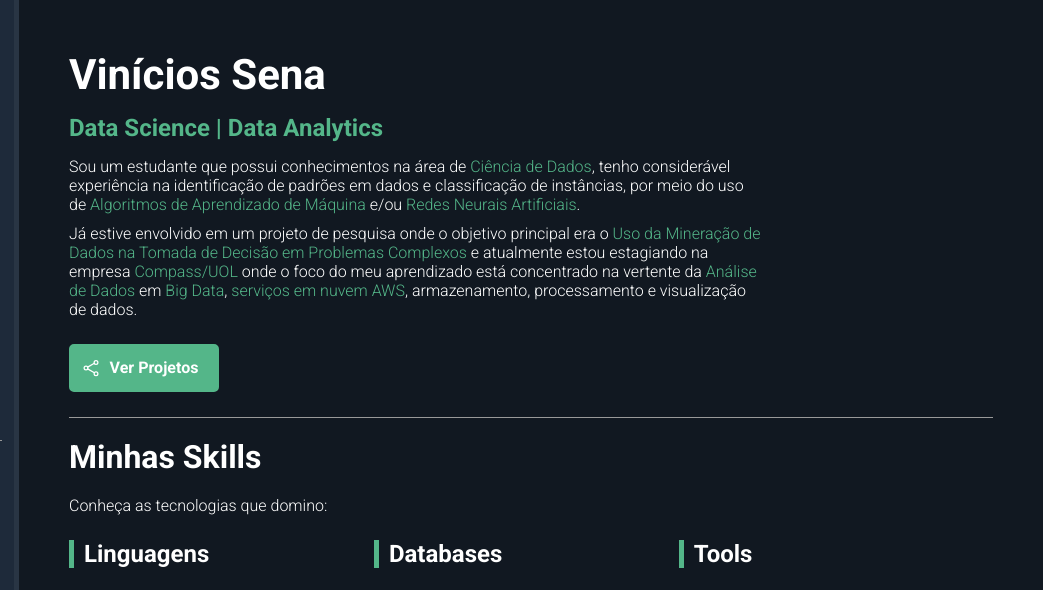
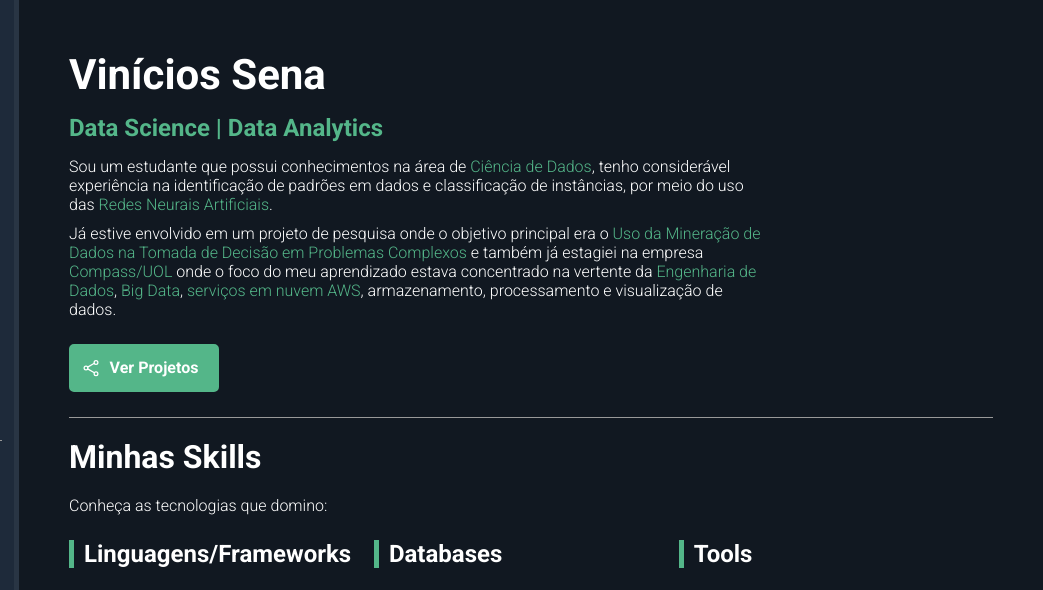
Before and after one commit to Viniciosw/viniciosw.github.io, a plain HTML site: page index.html in a window 1280 px wide. Shown: the top 590 px of the page, 237-1280 px from the left. Drawn offline with nearby package versions, Linux system fonts and the light colour scheme.

Commit message:
Atualizando informações no portifólio (2)

```diff
--- a/index.html
+++ b/index.html
@@ -54,8 +54,8 @@
             <h1 id="name">Vinícios Sena</h1>
 
             <p id="title"> <span class="highlight">Data Science | Data Analytics</span> </p>
-            <p class="description">Sou um estudante que possui conhecimentos na área de <span class="highlight">Ciência de Dados</span>, tenho considerável experiência na identificação de padrões em dados e classificação de instâncias, por meio do uso de <span class="highlight">Algoritmos de Aprendizado de Máquina</span> e/ou <span class="highlight">Redes Neurais Artificiais</span>.</p>
-            <p class="description">Já estive envolvido em um projeto de pesquisa onde o objetivo principal era o <span class="highlight">Uso da Mineração de Dados na Tomada de Decisão em Problemas Complexos</span> e atualmente estou estagiando na empresa <span class="highlight">Compass/UOL</span> onde o foco do meu aprendizado está concentrado na vertente da <span class="highlight">Análise de Dados</span> em <span class="highlight">Big Data</span>, <span class="highlight">serviços em nuvem AWS</span>, armazenamento, processamento e visualização de dados.</p>
+            <p class="description">Sou um estudante que possui conhecimentos na área de <span class="highlight">Ciência de Dados</span>, tenho considerável experiência na identificação de padrões em dados e classificação de instâncias, por meio do uso das <span class="highlight">Redes Neurais Artificiais</span>.</p>
+            <p class="description">Já estive envolvido em um projeto de pesquisa onde o objetivo principal era o <span class="highlight">Uso da Mineração de Dados na Tomada de Decisão em Problemas Complexos</span> e também já estagiei na empresa <span class="highlight">Compass/UOL</span> onde o foco do meu aprendizado estava concentrado na vertente da <span class="highlight">Engenharia de Dados</span>, <span class="highlight">Big Data</span>, <span class="highlight">serviços em nuvem AWS</span>, armazenamento, processamento e visualização de dados.</p>
 
             <a href="https://github.com/Viniciosw" target="_blank" id="btn-projects"> <ion-icon name="share-social-outline"></ion-icon> <span>Ver Projetos</span> </a>
 
@@ -67,8 +67,9 @@
 
                 <div class="skills-box">
 
-                    <p class="skills-title">Linguagens</p>
+                    <p class="skills-title">Linguagens/Frameworks</p>
                     <i class="devicon-python-plain colored"></i>
+                    <img alt="spark-icon" src="img/spark-icon.png" />
                     <i class="devicon-java-plain colored"></i>
                     <i class="devicon-javascript-plain colored"></i>
 
```
Also changed, not shown: img/spark-icon.png (added).
